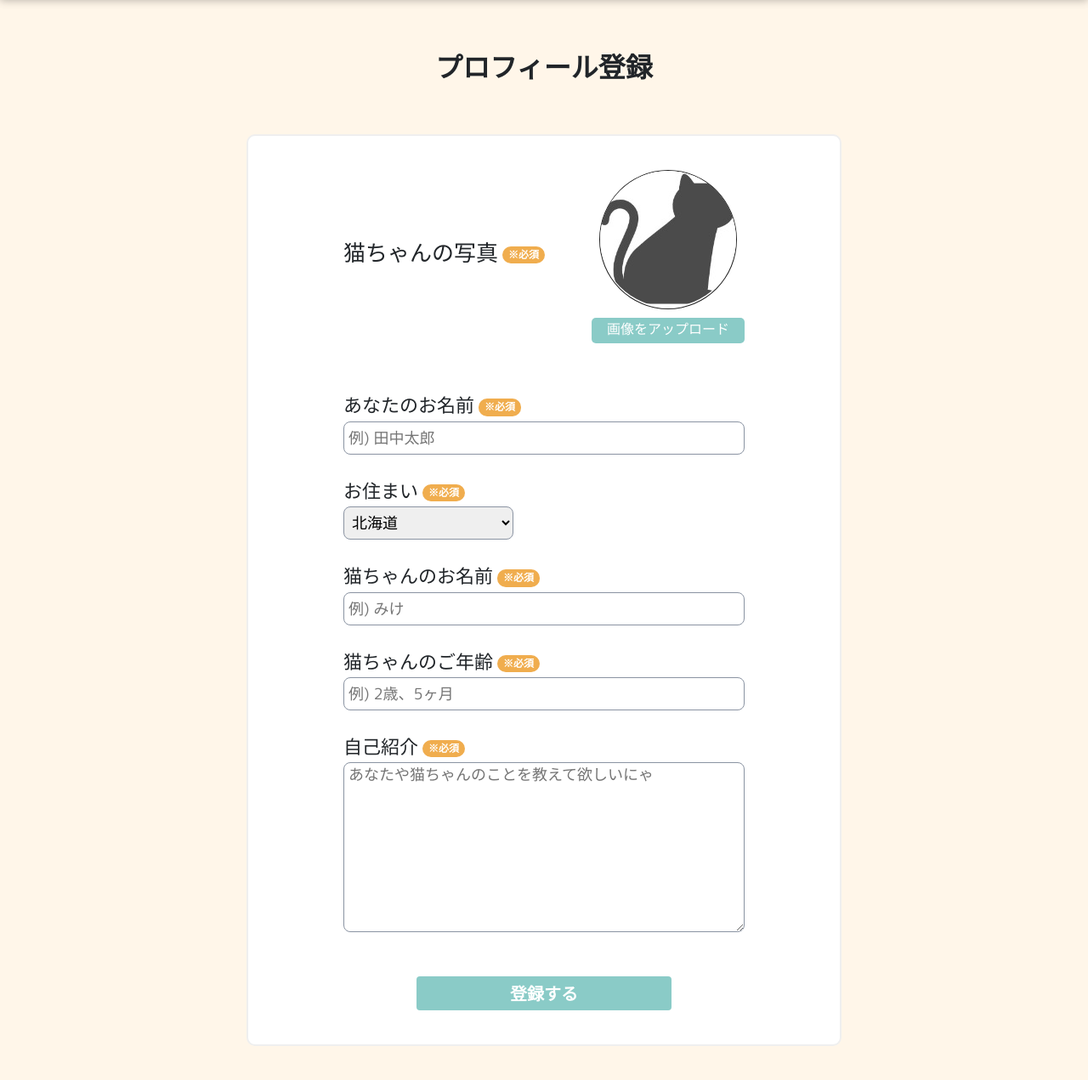
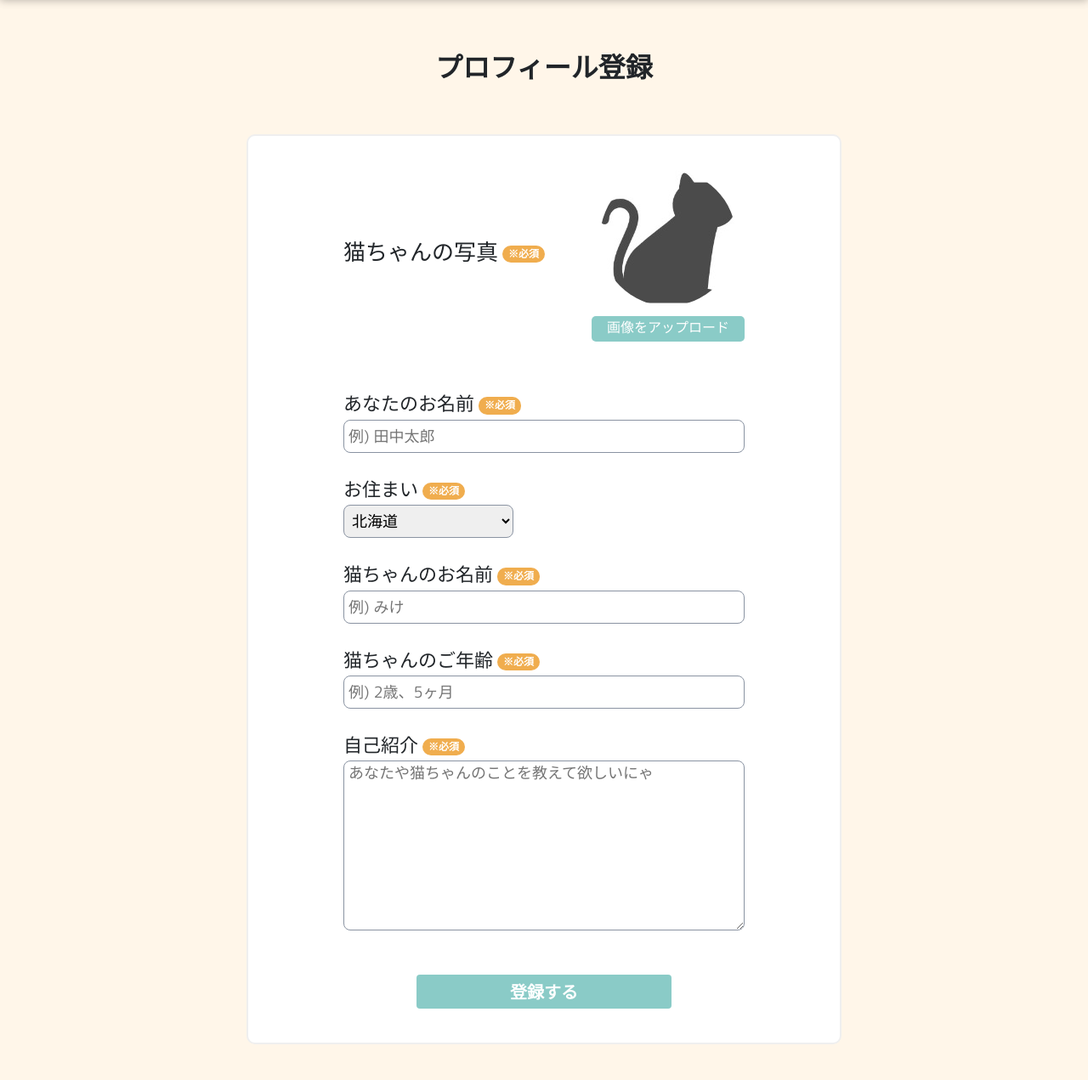
Before and after one commit to yu-v-m123/NyanLeave, a Rails app: page /profiles/new in a window 1280 px wide. Shown: the part 60-1331 px from the top of the page at 85% size. Run offline with Rails 7, Linux system fonts and the light colour scheme; the visitor is signed in with stand-in values (Sample User, id 1); style sheets or scripts are compiled from the project's sources; some libraries are stand-ins or nearby versions.

Commit message:
プロフィール画像修正

```diff
--- a/app/assets/stylesheets/profiles/profiles_edit.scss
+++ b/app/assets/stylesheets/profiles/profiles_edit.scss
@@ -36,7 +36,6 @@
         margin-left: 50px;
         &-item {
           border-radius: 50%;
-          border: 1px solid #222;
           &-icon {
             border-radius: 50%;
           }
--- a/app/assets/stylesheets/profiles/profiles_new.scss
+++ b/app/assets/stylesheets/profiles/profiles_new.scss
@@ -35,7 +35,6 @@
         margin-left: 50px;
         &-item {
           border-radius: 50%;
-          border: 1px solid #222;
           &-icon {
             border-radius: 50%;
           }
--- a/app/assets/stylesheets/users/show.scss
+++ b/app/assets/stylesheets/users/show.scss
@@ -23,7 +23,6 @@
         justify-content: space-around;
         &-image {
           border-radius: 50%;
-          border: 1px solid #222;
           .mypage-cat {
             border-radius: 50%;
           }
```
